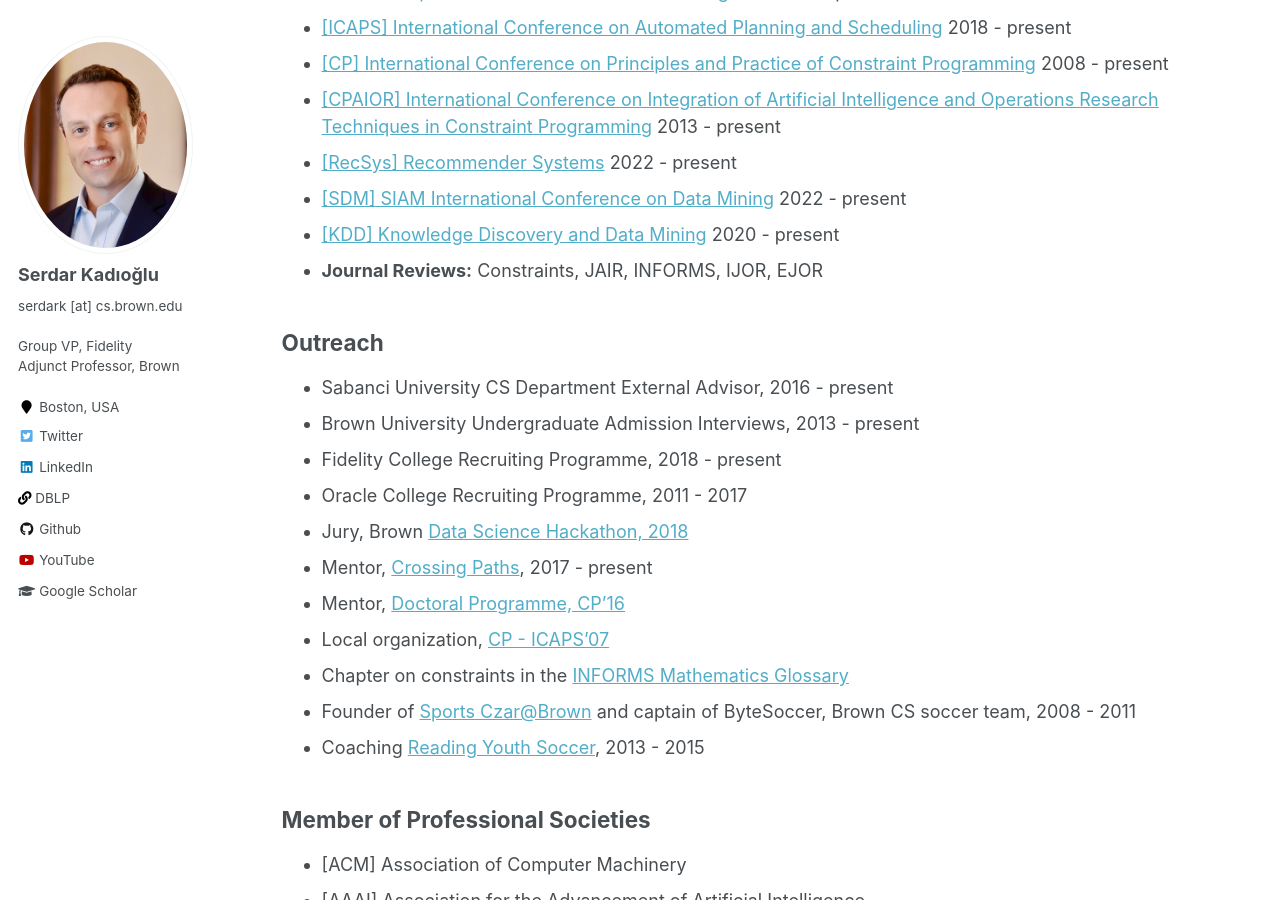
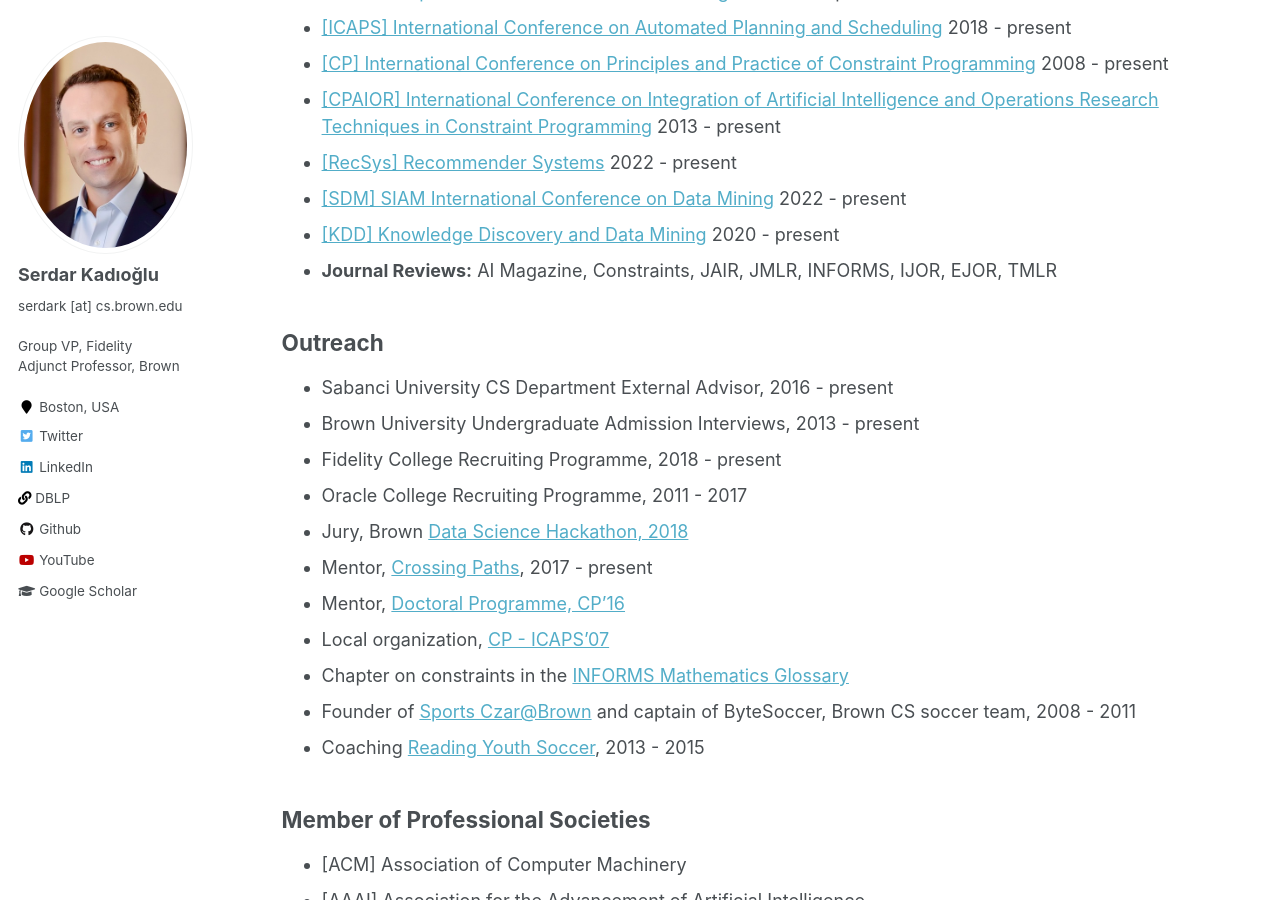
Before and after one commit to skadio/skadio.github.io, a Jekyll site: the page built from _pages/service.md, in a window 1280 px wide and 900 px high, scrolled down 663 px. Built offline with Jekyll 4.4.1, drawn with Linux system fonts in a browser that asks for light colours.

Commit message:
Update service.md

```diff
--- a/_pages/service.md
+++ b/_pages/service.md
@@ -25,7 +25,7 @@ author_profile: true
 - [[RecSys] Recommender Systems](https://recsys.acm.org) 2022 - present
 - [[SDM] SIAM International Conference on Data Mining](https://www.siam.org) 2022 - present
 - [[KDD] Knowledge Discovery and Data Mining](https://www.kdd.org) 2020 - present
-- **Journal Reviews:** Constraints, JAIR, INFORMS, IJOR, EJOR
+- **Journal Reviews:** AI Magazine, Constraints, JAIR, JMLR, INFORMS, IJOR, EJOR, TMLR
 
 
 ## Outreach
```
